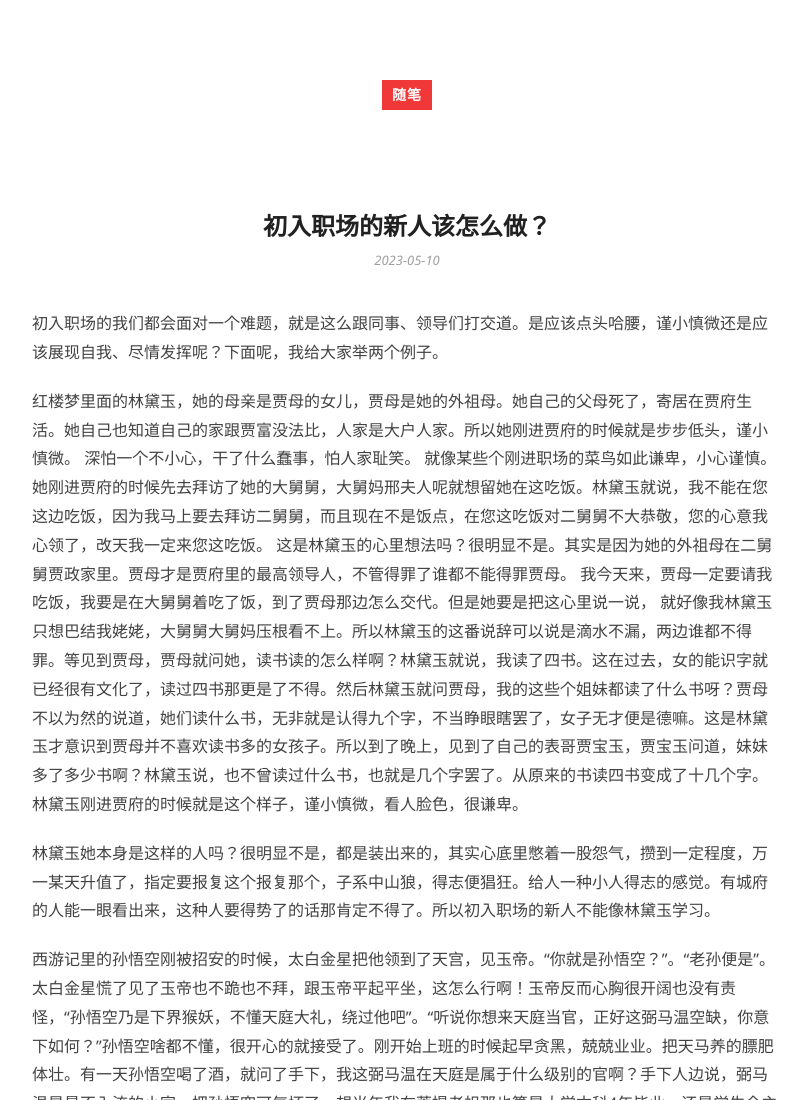
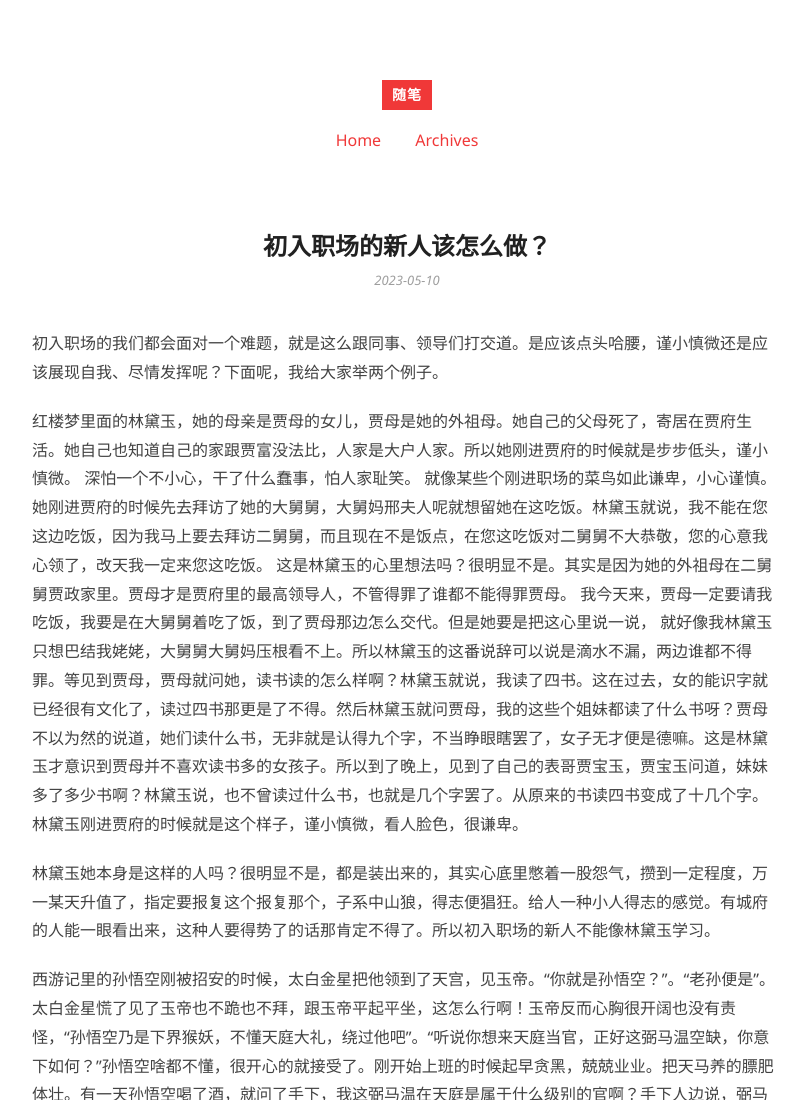
Before and after one commit to wan-maoyuan/wan-maoyuan.github.io, a plain HTML site: page 2023/05/10/2023/5月份/初入职场的新人该怎么做？/index.html in a window 1280 px wide. Shown: the top 1100 px of the page, without its empty margins (233-1036 px from the left). Drawn offline with Linux system fonts and the light colour scheme.

Commit message:
Site updated: 2023-05-29 23:45:19

```diff
--- a/2023/05/10/2023/5月份/初入职场的新人该怎么做？/index.html
+++ b/2023/05/10/2023/5月份/初入职场的新人该怎么做？/index.html
@@ -49,6 +49,10 @@
   </div>
   <nav class="site-navigation">
     <ul>
+
+        <li><a href="/">Home</a></li>
+
+        <li><a href="/archives">Archives</a></li>
 
     </ul>
   </nav>
```
Also changed, not shown: 2023/05/12/2023/5月份/该和什么样子的人结婚？/index.html (+4 -0 lines), 2023/05/15/2023/5月份/工作越来越难找，谁的责任？/index.html (+4 -0 lines), 2023/05/18/2023/5月份/为什效率越高反而越忙？/index.html (+4 -0 lines), 2023/05/22/2023/5月份/你还能掌控自己的注意力吗？/index.html (+4 -0 lines), 2023/05/25/2023/5月份/休闲的意义/index.html (+4 -0 lines), 2023/05/28/2023/5月份/耐心是一种被低估的能力/index.html (+4 -0 lines), 2023/05/30/2023/5月份/虎生犹可近，人熟不可亲/index.html (+4 -0 lines), archives/2023/05/index.html (+4 -0 lines), archives/2023/index.html (+4 -0 lines), archives/index.html (+4 -0 lines), index.html (+4 -0 lines), page/2/index.html (+4 -0 lines), images/favicon.ico (deleted).
